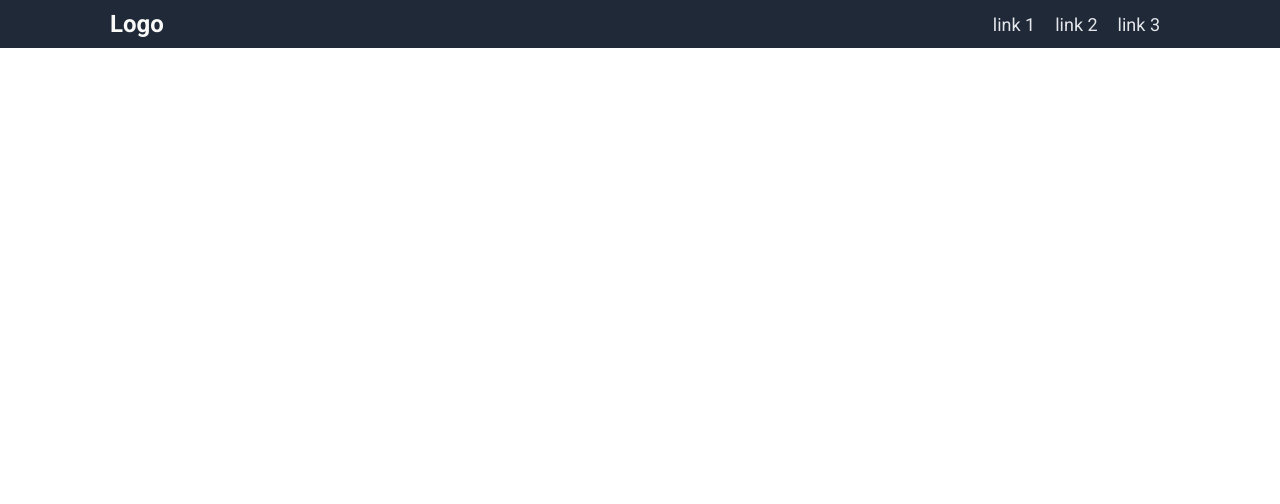
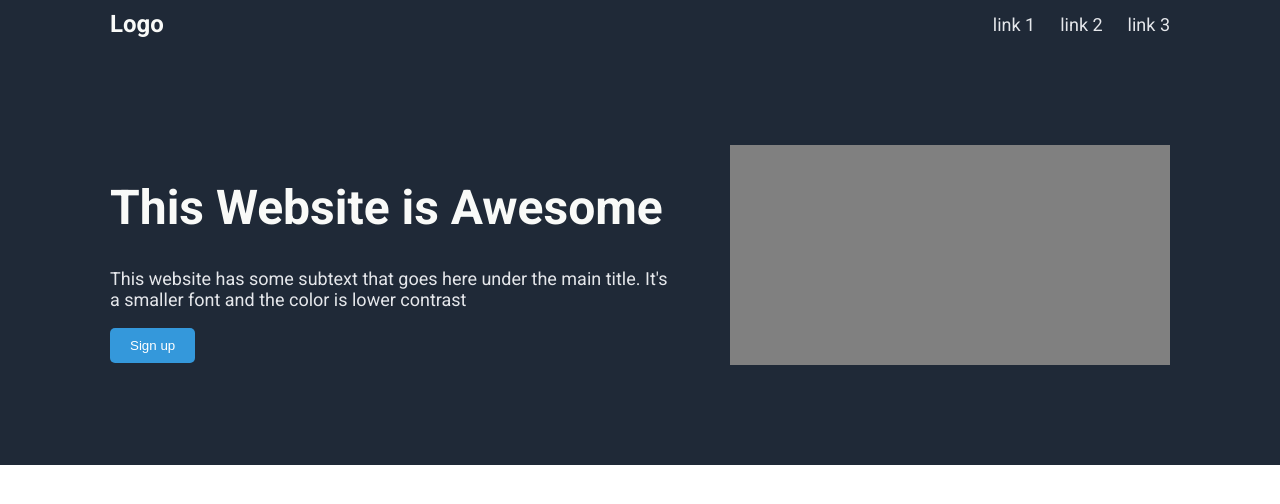
Before and after one commit to arrafahvg/Vega_LandingPage, a plain HTML site: page index.html in a window 1280 px wide. Drawn offline with Linux system fonts and the light colour scheme.

Commit message:
Finishing the .upperBody

```diff
--- a/index.html
+++ b/index.html
@@ -16,5 +16,15 @@
             <div class="linkText">link 3</div>
         </div>
     </div>
+    <div class="upperBody">
+        <div class="textPlaceholder">
+            <h1 id="title1">This Website is Awesome</h1>
+            <p id="subtext">This website has some subtext that goes here under the main title. It's a smaller font and the color is lower contrast</p>
+            <button class="signUp">Sign up</button>
+        </div>
+        <div id="imageContainer" class="imageContainer">
+            <!-- <img id="imagePlaceholder" class="imagePlaceholder" src="nama-file-gambar.jpg" alt="Deskripsi gambar"> -->
+        </div>
+    </div>
 </body>
 </html>
--- a/styles.css
+++ b/styles.css
@@ -1,6 +1,8 @@
 body {
-    font-family: 'Roboto' ,system-ui, -apple-system, BlinkMacSystemFont, 'Segoe UI', Roboto, Oxygen, Ubuntu, Cantarell, 'Open Sans', 'Helvetica Neue', sans-serif;
+    font-family: 'Roboto', system-ui, -apple-system, BlinkMacSystemFont, 'Segoe UI', Roboto, Oxygen, Ubuntu, Cantarell, 'Open Sans', 'Helvetica Neue', sans-serif;
+    margin: 0; /* Hilangkan margin default body */
 }
+
 .header {
     background-color: #1f2937;
     display: flex;
@@ -10,19 +12,78 @@ body {
     left: 0;
     right: 0;
     padding: 10px;
+    z-index: 1; /* Pastikan z-index nya lebih tinggi dari elemen lain */
 }
+
 .logo {
     color: #F9FAF8;
     font-size: 24px;
     font-weight: bold;
-    margin-left: 100px;
+    margin-left: 100px; /* Kurangin margin biar gak terlalu jauh */
 }
+
 .link {
     display: flex;
     align-items: center;
     color: #E5E7EB;
     font-size: 18px;
+    margin-right: 100px; /* Kurangin margin biar gak terlalu jauh */
+}
+
+.linkText {
+    margin-left: 25px;
+}
+
+.upperBody {
+    display: flex;
+    background: #1f2937;
+    margin-top: 45px;
+    justify-content: space-around;
+    padding-top: 100px;
+    padding-bottom: 100px;
+    padding-left: 10px;
+    padding-right: 10px;
+    align-items: center;
+    position:absolute
+}
+
+
+.imageContainer {
+    max-width: 100%;
+    height: 220px;
+    width: 440px;
+    position: relative;
+    overflow: hidden;
+    background: gray;
+    flex-shrink: 0;
     margin-right: 100px;
 }
-.linkText {
-    margin: 0 10px;
+
+/* .imagePlaceholder {
+    width: 100%;
+    height: 100%;
+    object-fit: cover;
+} */
+
+.textPlaceholder {
+    margin-left: 100px;
+    margin-right: 50px;
+}
+#title1 {
+    font-size: 48px;
+    font-weight: bolder;
+    color: #F9FAF8;
+}
+#subtext {
+    word-wrap: break-word;
+    color: #E5E7EB;
+    font-size: 18px;
+}
+.signUp {
+    background-color: #3498db;
+    color: #ffffff;
+    padding: 10px 20px;
+    border: none;
+    border-radius: 5px;
+    cursor: pointer;
+}
```
